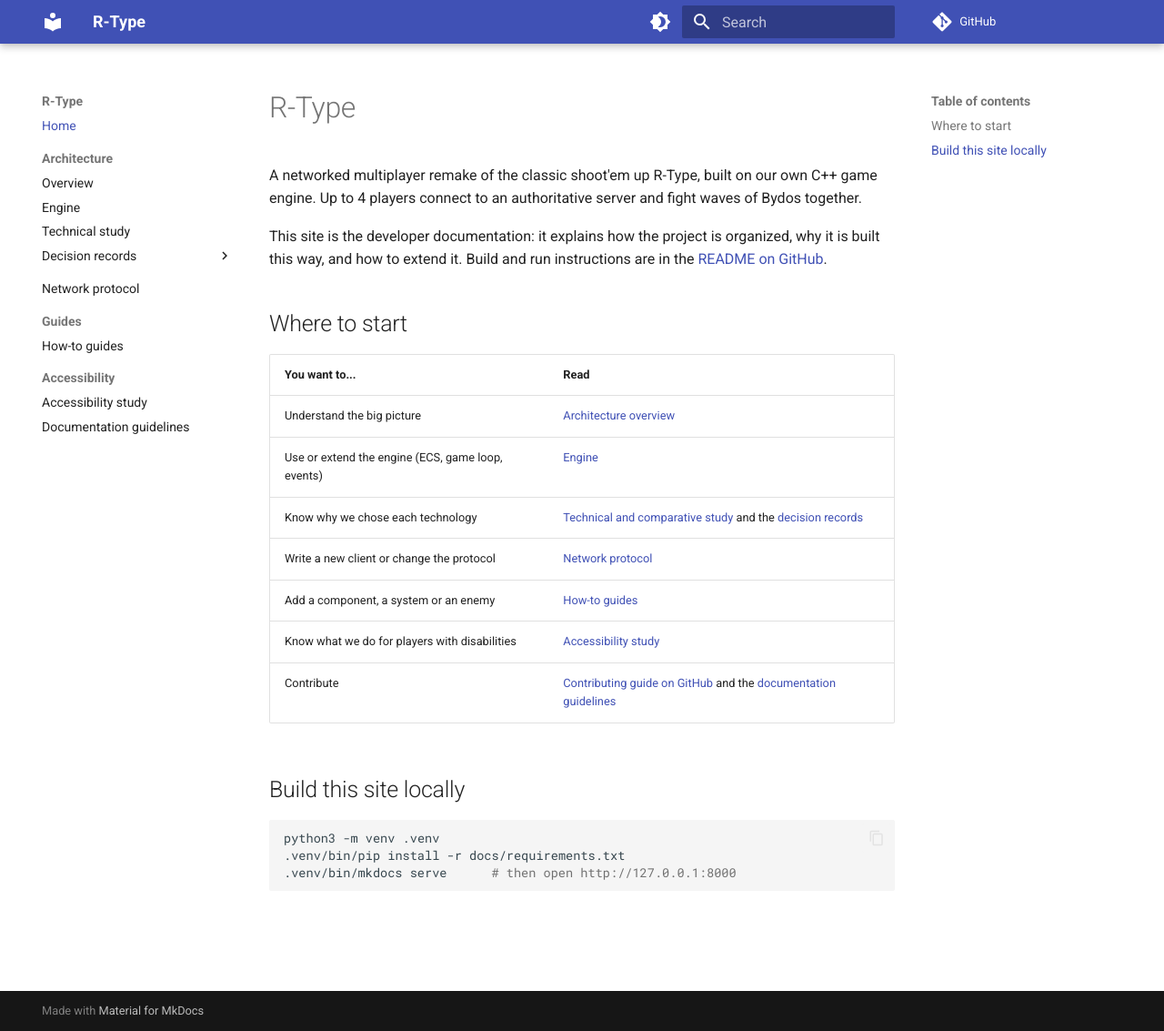
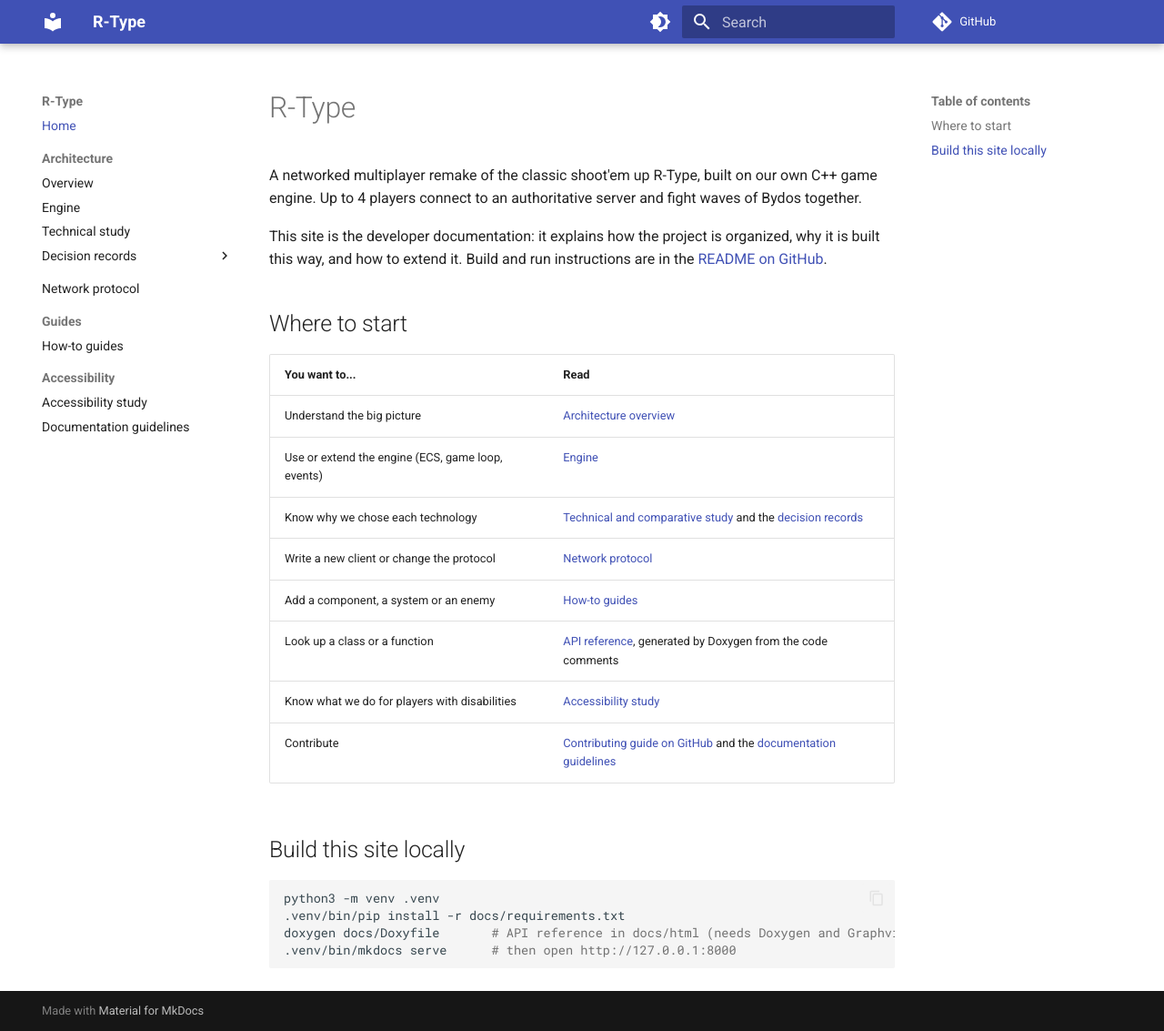
Before and after one commit to Nivek-Hyn/epitech-rtype, an MkDocs documentation site: the page built from docs/index.md, in a window 1280 px wide and 1133 px high. Shown: the whole window at 91% size. Built offline with MkDocs 1.6.1 and Material for MkDocs 9.7.7, drawn with Linux system fonts in a browser that asks for light colours; comment, search, counter and statistics services are not loaded.

Commit message:
docs: generate API reference with Doxygen

````diff
--- a/docs/index.md
+++ b/docs/index.md
@@ -16,6 +16,7 @@ and how to extend it. Build and run instructions are in the
 | Know why we chose each technology | [Technical and comparative study](technical-study.md) and the [decision records](adr/README.md) |
 | Write a new client or change the protocol | [Network protocol](protocol.md) |
 | Add a component, a system or an enemy | [How-to guides](how-to.md) |
+| Look up a class or a function | [API reference](html/index.html), generated by Doxygen from the code comments |
 | Know what we do for players with disabilities | [Accessibility study](accessibility.md) |
 | Contribute | [Contributing guide on GitHub](https://github.com/EpitechPGE3-2026/G-ING-500-MAR-5-1-rtype-5/blob/main/CONTRIBUTING.md) and the [documentation guidelines](documentation-guidelines.md) |
 
@@ -24,5 +25,6 @@ and how to extend it. Build and run instructions are in the
 ```sh
 python3 -m venv .venv
 .venv/bin/pip install -r docs/requirements.txt
+doxygen docs/Doxyfile       # API reference in docs/html (needs Doxygen and Graphviz)
 .venv/bin/mkdocs serve      # then open http://127.0.0.1:8000
 ```
--- a/mkdocs.yml
+++ b/mkdocs.yml
@@ -5,6 +5,8 @@ edit_uri: edit/main/docs/
 docs_dir: docs
 exclude_docs: |
   GameDesign/
+  Doxyfile
+  api-mainpage.md
 
 theme:
   name: material
````
Also changed, not shown: CONTRIBUTING.md (+2 -0 lines), docs/api-mainpage.md (added, +14 -0 lines), 10 other files.
